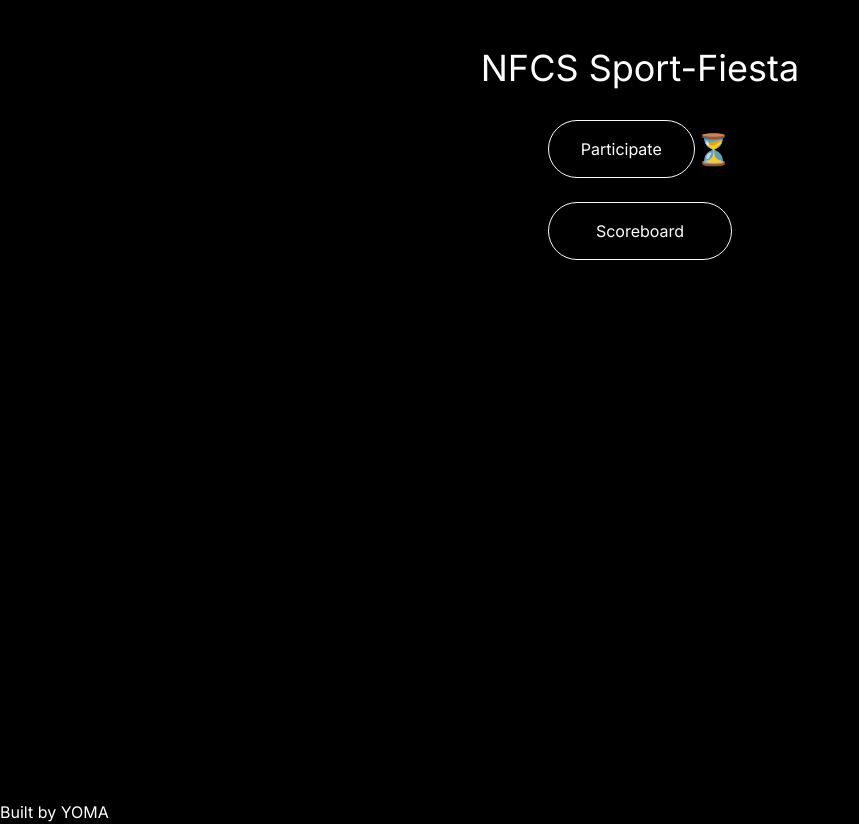
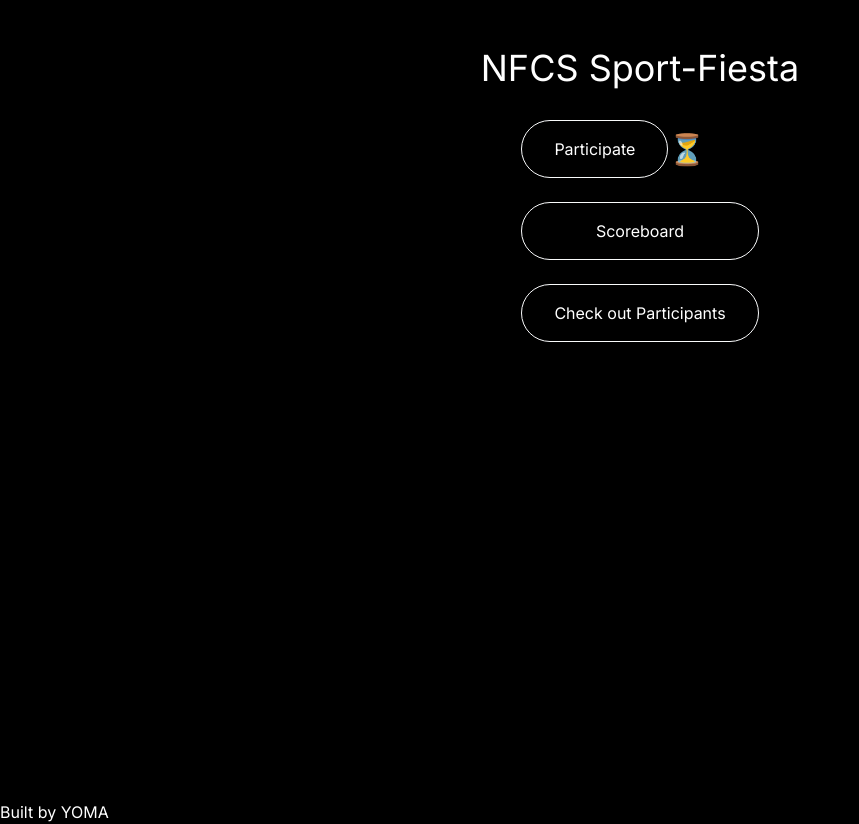
Before and after one commit to DevYoma/sport_fiesta, a Next.js app: page / in a window 1280 px wide. Shown: the whole page, without its empty margins (0-859 px from the left). Built offline with nearby package versions, Linux system fonts and the light colour scheme.

Commit message:
chore: PropsWithChildren utility type in use

```diff
--- a/app/page.tsx
+++ b/app/page.tsx
@@ -17,6 +17,7 @@ export default function Home() {
           <CountDown />
         </div>
         <Button onClick={() => alert("Sport Fiesta has not officially started")}>Scoreboard</Button>
+        <Button onClick={() => alert("Sport Fiesta has not officially started")}>Check out Participants</Button>
       </div>
     </main>
   )
```
Also changed, not shown: components/Button.tsx (+4 -3 lines).
